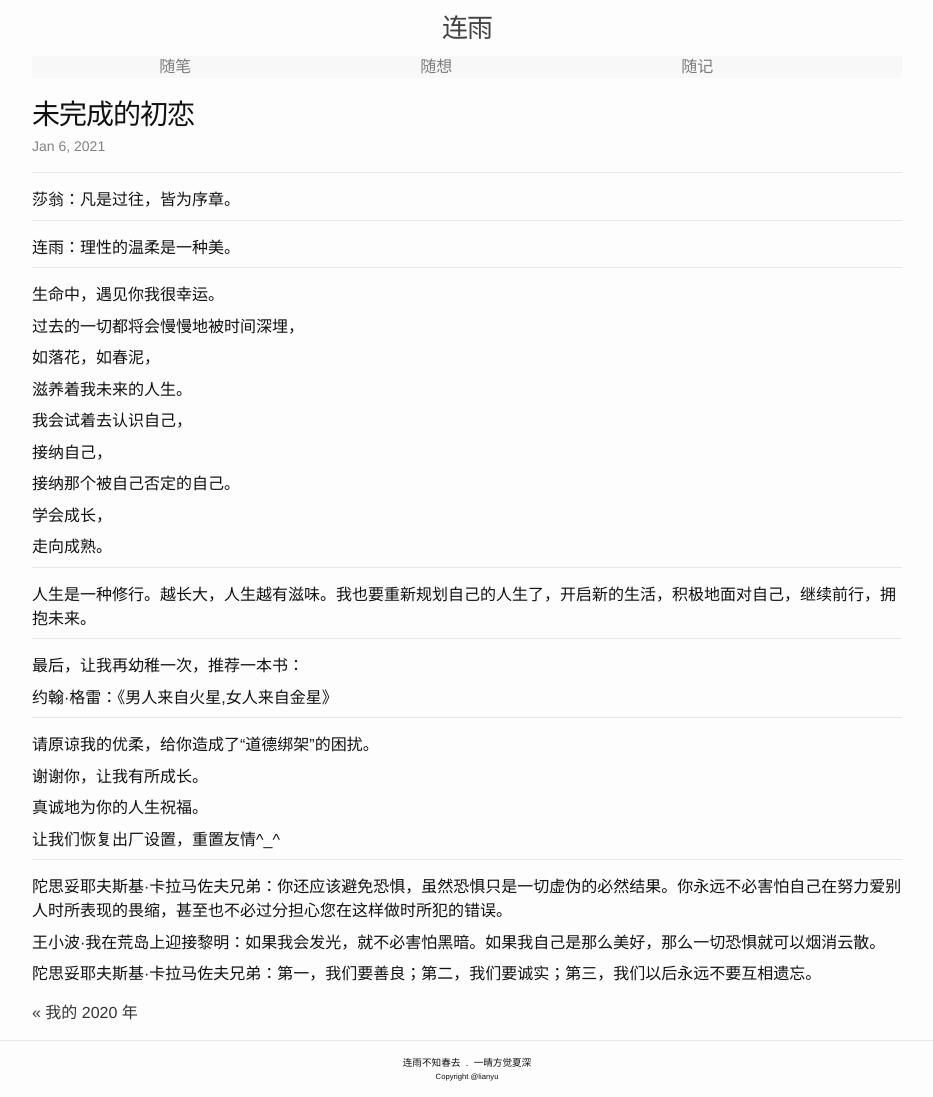
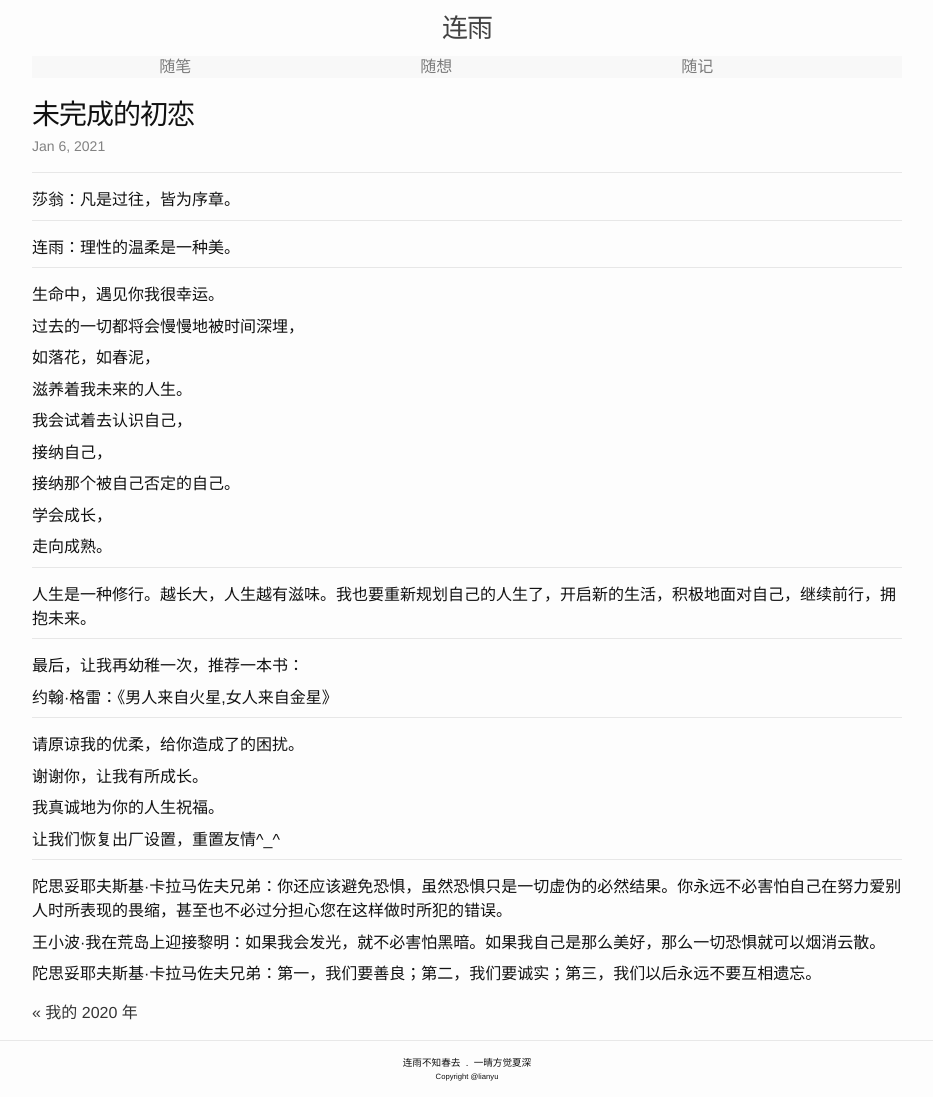
Before and after one commit to lianyu1115/lianyu, a Jekyll site: the page built from _journals/2021-01-06-未完成的初恋.md, in a window 1280 px wide. Shown: the whole page, without its empty margins (173-1106 px from the left). Built offline with Jekyll 4.4.1, drawn with Linux system fonts in a browser that asks for light colours.

Commit message:
Update 2021-01-06-未完成的初恋.md

```diff
--- a/_journals/2021-01-06-未完成的初恋.md
+++ b/_journals/2021-01-06-未完成的初恋.md
@@ -45,11 +45,11 @@ tags: ''
 
 - - -
 
-请原谅我的优柔，给你造成了“道德绑架”的困扰。
+请原谅我的优柔，给你造成了的困扰。
 
 谢谢你，让我有所成长。
 
-真诚地为你的人生祝福。
+我真诚地为你的人生祝福。
 
 让我们恢复出厂设置，重置友情^\_^
 
```
